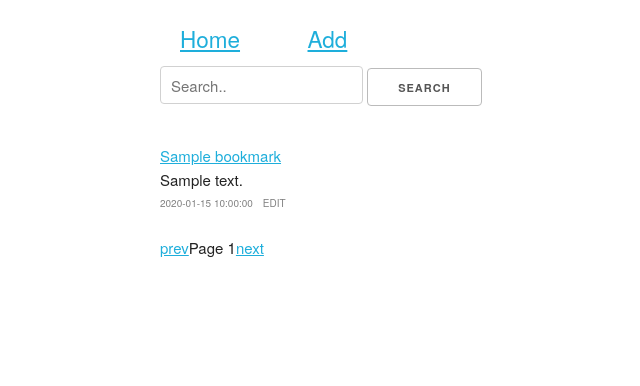
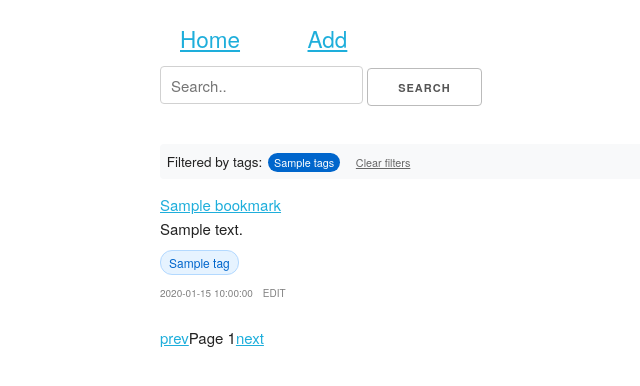
Before and after one commit to augustbonds/elefant, a Flask app: template app/templates/index.html in a window 1280 px wide. Shown: the part 65-451 px from the top of the page, without its empty margins (0-640 px from the left). Run offline with Flask 2, Linux system fonts and the light colour scheme; the template is opened without the code that fills it: most values are stand-ins (such as "Sample title", 1, 10 or a date in 2020); parts of the project's set-up code (start-up, migrations or seed data) failed here and were passed over.

Commit message:
Add clickable tag display and filtering
- Display bookmark tags as clickable blue badges below descriptions
- Clicking tags filters bookmarks using existing backend functionality
- Show active tag filters at top of page with clear filters option
- Style tags with rounded corners, hover effects, and consistent theming
- Integrates seamlessly with existing pagination and tag filtering

🤖 Generated with [Claude Code](https://claude.ai/code)

Co-Authored-By: Claude <noreply@anthropic.com>

```diff
--- a/app/static/css/custom.css
+++ b/app/static/css/custom.css
@@ -34,6 +34,50 @@ a.edit-link:hover {
   color: #333;
 }
 
+div.bookmark-tags {
+  margin: 0.5em 0;
+}
+
+a.tag-badge {
+  display: inline-block;
+  background-color: #e6f3ff;
+  color: #0066cc;
+  padding: 2px 8px;
+  margin: 2px 4px 2px 0;
+  border-radius: 12px;
+  font-size: 0.8em;
+  text-decoration: none;
+  border: 1px solid #b3d9ff;
+}
+
+a.tag-badge:hover {
+  background-color: #cce6ff;
+  color: #004499;
+}
+
+div.active-filters {
+  margin: 1em 0;
+  padding: 0.5em;
+  background-color: #f8f9fa;
+  border-radius: 4px;
+  font-size: 0.9em;
+}
+
+span.active-tag {
+  background-color: #0066cc;
+  color: white;
+  padding: 2px 6px;
+  margin: 0 2px;
+  border-radius: 10px;
+  font-size: 0.8em;
+}
+
+a.clear-filters {
+  margin-left: 10px;
+  color: #666;
+  font-size: 0.8em;
+}
+
 @media (min-width: 750px) {
   div.bookmark {
     margin-bottom: 1em;
--- a/app/templates/index.html
+++ b/app/templates/index.html
@@ -8,6 +8,15 @@
       <button type="submit">Search</button>
     </form>
   </div>
+  {% if tags %}
+  <div class="active-filters">
+    <span>Filtered by tags: </span>
+    {% for tag in tags.split(',') %}
+    <span class="active-tag">{{tag}}</span>
+    {% endfor %}
+    <a href="/" class="clear-filters">Clear filters</a>
+  </div>
+  {% endif %}
   {% for bookmark in bookmarks %}
   <div class="bookmark">
     <div class="bookmark-header">
@@ -16,6 +25,13 @@
     <div class="bookmark-description">
       <p>{{bookmark.description}}</p>
     </div>
+    {% if bookmark.tags %}
+    <div class="bookmark-tags">
+      {% for tag in bookmark.tags %}
+      <a href="/?tags={{tag}}" class="tag-badge">{{tag}}</a>
+      {% endfor %}
+    </div>
+    {% endif %}
     <div class="bookmark-timestamp">
       <p>{{bookmark.date_added}}<a href="/bookmarks/{{bookmark.id}}/edit" class="edit-link">EDIT</a></p>
     </div>
```
